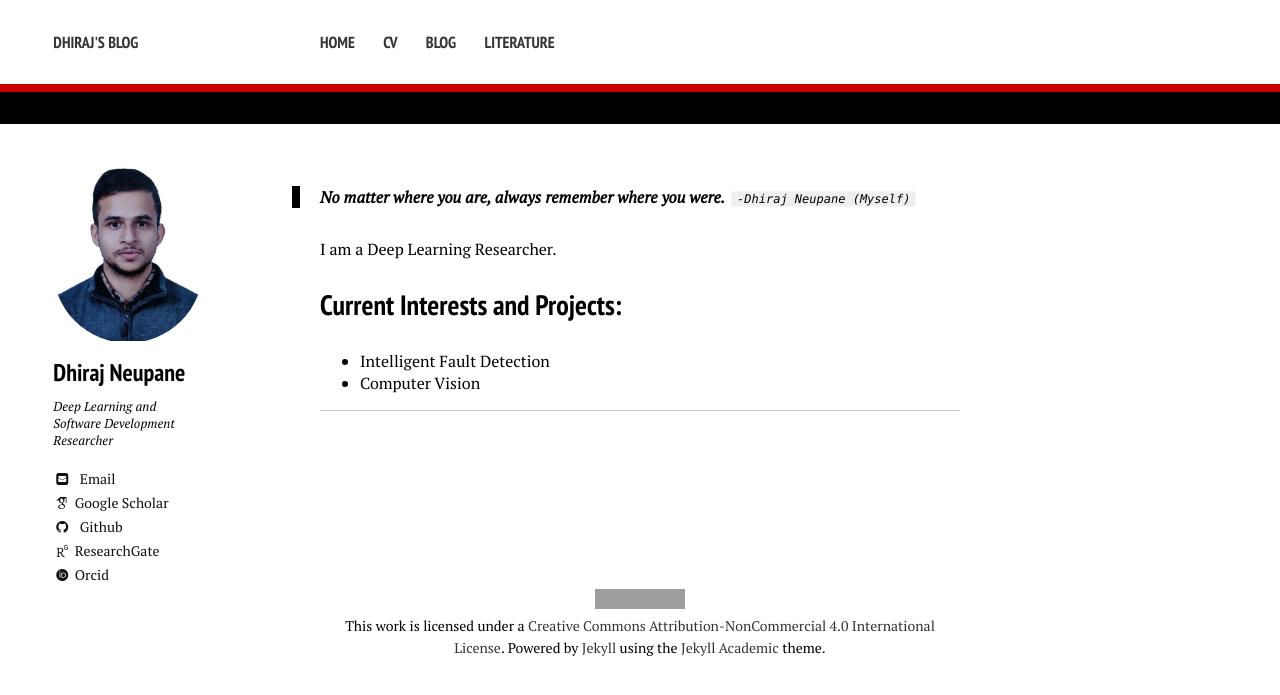
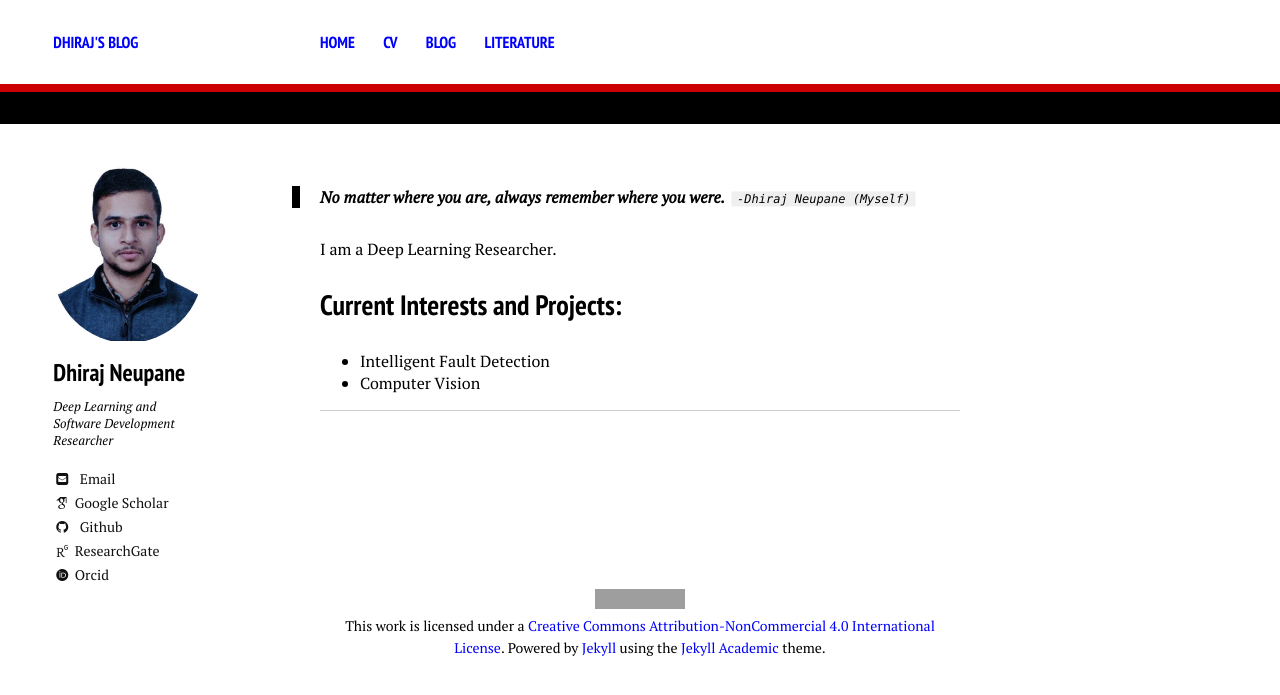
Before and after one commit to PIjarihd/dhirajneupane.github.io, a Jekyll site: the page built from index.md, in a window 1280 px wide. Shown: the top 695 px of the page. Built offline with Jekyll 4.4.1, drawn with Linux system fonts in a browser that asks for light colours; nearby versions of some CDN libraries; some web fonts are replaced; grey boxes are pictures that could not be loaded.

Commit message:
Update variables.scss

```diff
--- a/_sass/variables.scss
+++ b/_sass/variables.scss
@@ -52,7 +52,7 @@ $vimeo-color        : #1ab7ea;
 $youtube-color      : #ff3333;
 
 /* links */
-$linkcolor 		   : #343434;
+$linkcolor 		   : #0000FF;
 $link-color       : $linkcolor;
 $linkcolorhover 	: darken($linkcolor, 10);
 $linkcolorvisited : lighten($linkcolorhover, 20);
```
